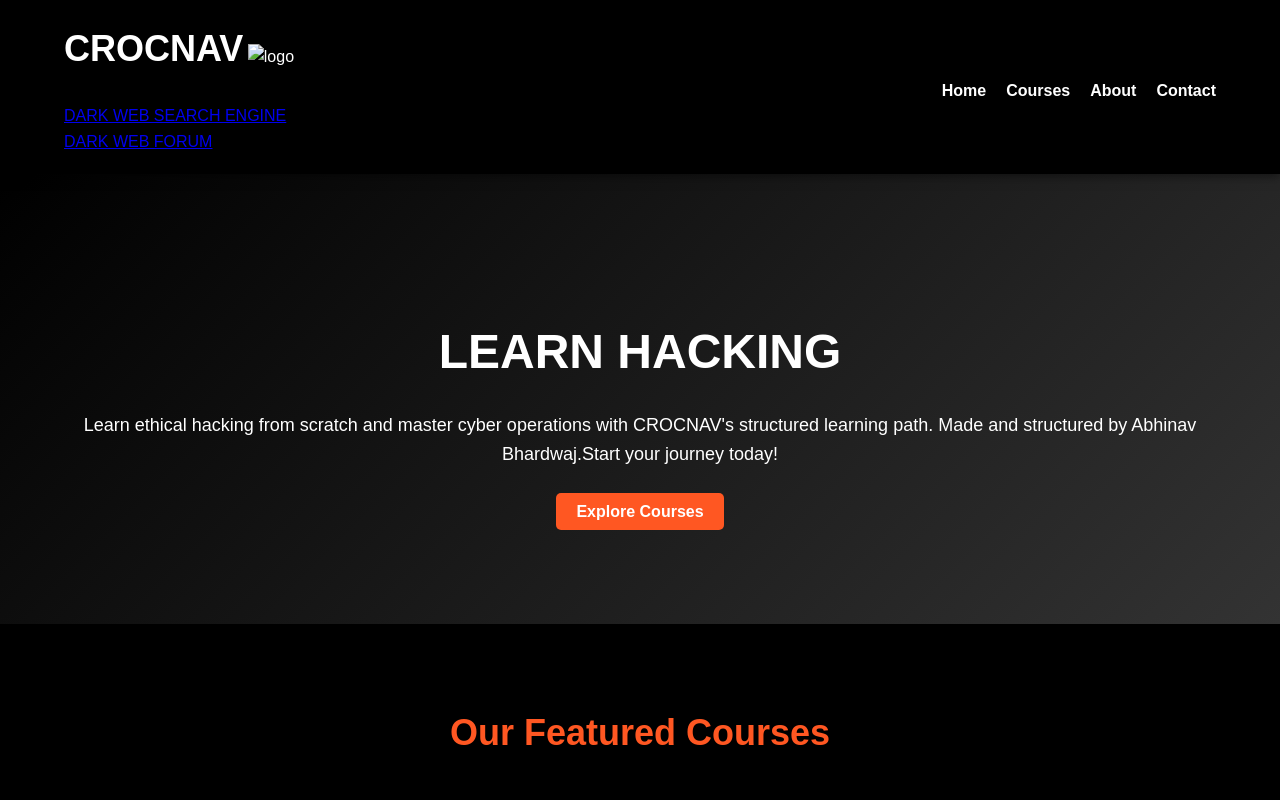
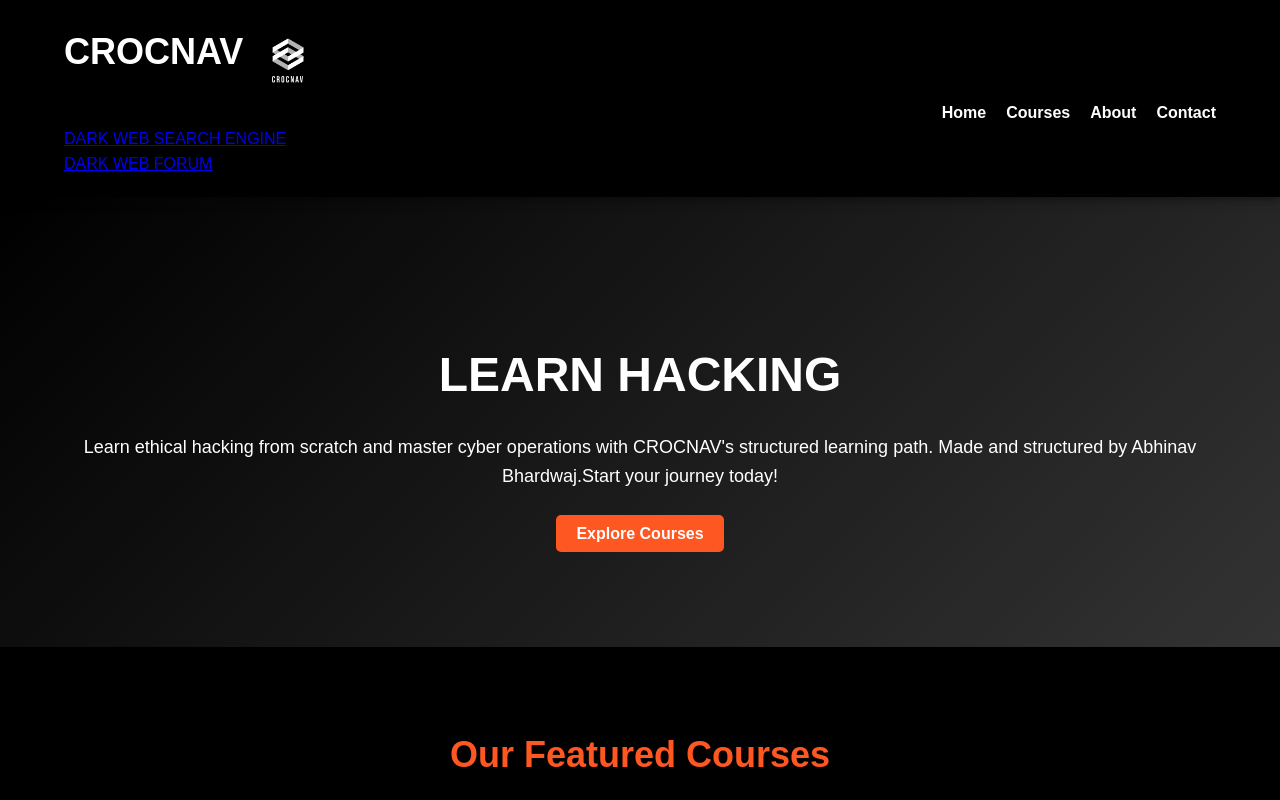
Before and after one commit to crocatto/crocnav, a plain HTML site: page index.html in a window 1280 px wide. Shown: the top 800 px of the page. Drawn offline with Linux system fonts and the light colour scheme; the site is published under a folder, as on GitHub Pages, so addresses that start at the root find nothing; a script that the page names is missing.

Commit message:
Update index.html

```diff
--- a/index.html
+++ b/index.html
@@ -16,7 +16,7 @@
     <header>
         <div class="container">
             <h1 class="logo">CROCNAV</h1>
-             <img src="/logo-transparent.png" alt=" logo">
+             <img src="logo-transparent.png" alt=" logo">
 
             <nav>
                 <ul>
```
